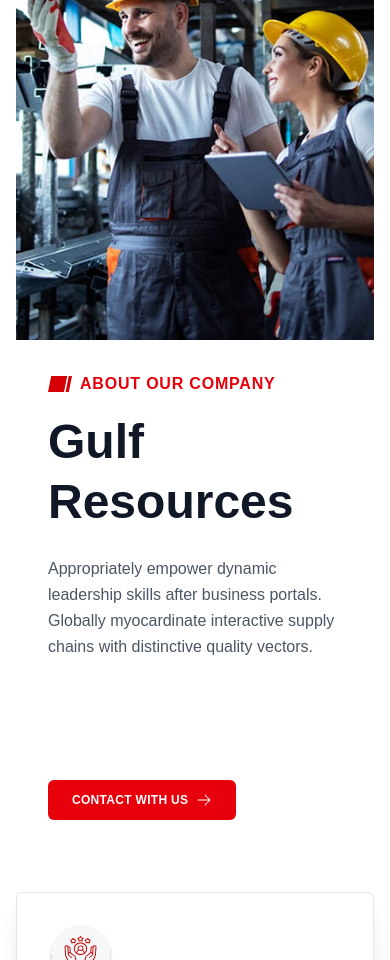
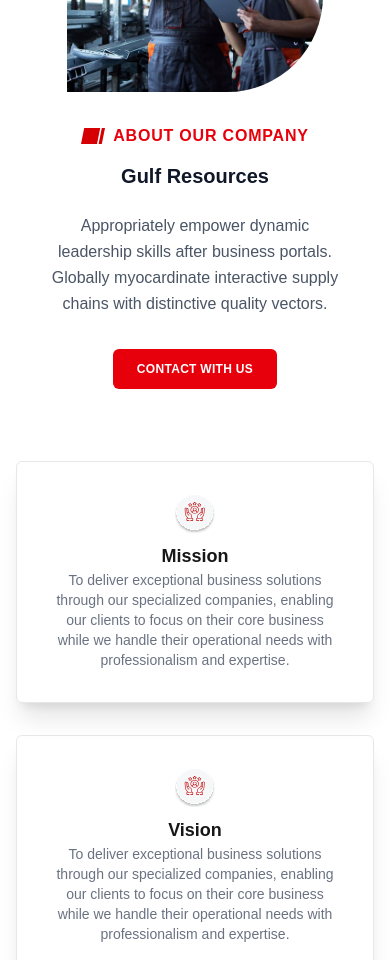
Before and after one commit to delchemytech/Gulf-resources, a Next.js app: page / in a window 390 px wide. Shown: the part 1040-2000 px from the top of the page. Built offline with nearby package versions, Linux system fonts and the light colour scheme.

Commit message:
about section

```diff
--- a/components/AboutSection.tsx
+++ b/components/AboutSection.tsx
@@ -18,22 +18,24 @@ interface data{
 const AboutSection = ({imageURL,alt,headerData,buttonText,buttonHref}:data) => {
   return (
 
-    <section className="container mx-auto p-4 md:p-8 my-10 flex justify-center m-4">
+    <section className="container mx-auto p-4 md:p-4 flex justify-center m-4 ">
       <div className="flex flex-col md:flex-row overflow-hidden justify-center   items-center">
 
-        <div className="relative w-120 h-120 ">
+        <div className="relative h-64 w-64 md:w-96 md:h-96 ">
           <Image
             src={imageURL}
             alt = {alt}
             fill
-            className="object-cover"
+            className="object-cover rounded-br-[96px] rounded-tl-[96px] md:rounded-br-[128px] md:rounded-tl-[128px]"
           />
         </div>
 
-        <div className="w-full md:w-1/2 px-8 h-120 flex flex-col justify-between  items-start">
+        <div className="w- h-fit md:w-1/2 px-8 md:h-120 flex flex-col justify-around items-start">
 
           <HeaderWithDescription {...headerData}/>
+          <div className='w-full flex justify-center md:justify-start md:m-8'>
           <PrimaryButton buttonText={buttonText} ButtonIcon={ArrowRightIcon} buttonHref={buttonHref}/>
+          </div>
         </div>
       </div>
     </section>
--- a/components/MissionVision.tsx
+++ b/components/MissionVision.tsx
@@ -26,11 +26,11 @@ const MissionVision = () => {
       {data.map((item) => (
         <div
           key={item.id}
-          className="h-full border-1 shadow-xl rounded-md p-8  border-gray-200 "
+          className="h-full border-1 flex flex-col items-center md:items-start shadow-xl rounded-md p-8  border-gray-200 "
         >
-          <img src={item.icon} alt={item.alt_text} width={64} height={64} />
-          <div className="pt-2 text-lg font-bold ">{item.title} </div>
-          <p className="text-sm font-light text-gray-500">{item.desc}</p>
+          <img src={item.icon} alt={item.alt_text} className="w-10 h-10 md:w-20 md:h-20" />
+          <div className="pt-2 text-lg font-bold  ">{item.title} </div>
+          <p className="text-sm font-light text-center md:text-start text-gray-500">{item.desc}</p>
         </div>
       ))}
     </section>
--- a/components/ui/HeaderWithDescription.tsx
+++ b/components/ui/HeaderWithDescription.tsx
@@ -12,9 +12,9 @@ const HeaderWithDescription = ({title,tagline,bodyText}:headerData) => {
 
 
   return  (
-        <div className="max-w-3xl  py-8 sm:py-8 md:py-4">
+        <div className="max-w-3xl flex flex-col  py-8 sm:py-8 md:py-4 ">
           {/* Red Tagline/Header with Red Bars */}
-          <div className="flex items-center  mb-4">
+          <div className="flex justify-center md:justify-start items-center  mb-4">
             {/* Small Red Bars (Matching the design) */}
             <RedParallelograms className='w-8 h-4 ' />
             <p className="text-base font-semibold tracking-wider uppercase text-red-600">
@@ -23,12 +23,12 @@ const HeaderWithDescription = ({title,tagline,bodyText}:headerData) => {
           </div>
 
           {/* Main Title */}
-          <h2 className="text-5xl   font-extrabold text-gray-900 mb-6 leading-tight">
+          <h2 className="text-xl md:text-5xl text-center md:text-start font-extrabold text-gray-900 mb-6 leading-tight">
             {title}
           </h2>
 
           {/* Body Text */}
-          <p className="text-base  text-gray-600 leading-relaxed">
+          <p className="text-base text-center md:text-start text-gray-600 leading-relaxed">
             {bodyText}
           </p>
         </div>
--- a/components/ui/PrimaryButton.tsx
+++ b/components/ui/PrimaryButton.tsx
@@ -30,7 +30,7 @@ const PrimaryButton = ({
         {buttonText}
 
         {/* Conditional Rendering: Only render the icon if the 'Icon' prop exists */}
-        {ButtonIcon && <ButtonIcon className="w-4 h-4  " />}
+        {ButtonIcon && <ButtonIcon className="hidden md:flex w-4 h-4  " />}
 
     </div></Link>
   );
```
